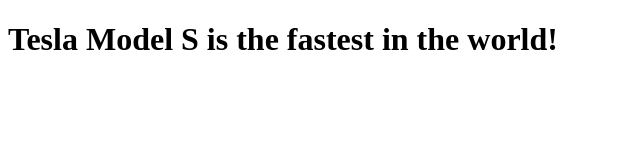
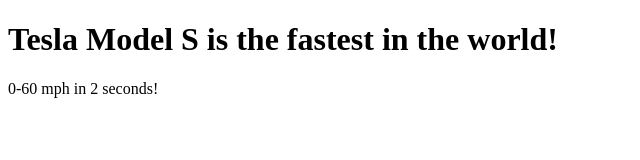
Before and after one commit to reserve1130/Tesla-Model-S, a plain HTML site: page index.html in a window 1280 px wide. Shown: the whole page, without its empty margins (0-640 px from the left). Drawn offline with Linux system fonts and the light colour scheme.

Commit message:
Tesla Model S index.html
Added h1 and p with a sentence.

```diff
--- a/index.html
+++ b/index.html
@@ -7,5 +7,6 @@
 </head>
 <body>
     <h1>Tesla Model S is the fastest in the world!</h1>
+    <p>0-60 mph in 2 seconds!</p>
 </body>
 </html>
```
